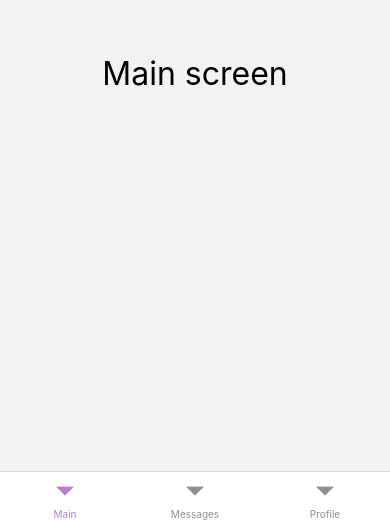
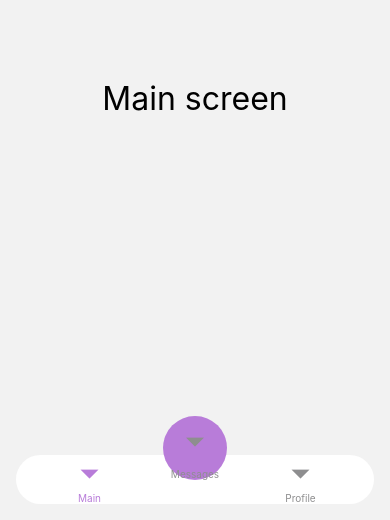
Before and after one commit to djanYaz/Deit.me, a React Native app in the folder app/: screen /Main in a window 390 px wide. Shown: the part 324-844 px from the top of the page. Built offline with nearby package versions, Linux system fonts and the light colour scheme.

Commit message:
add custom tab bar button

```diff
--- a/app/App.tsx
+++ b/app/App.tsx
@@ -11,6 +11,7 @@ import Main from './src/screens/Main';
 import { createBottomTabNavigator } from '@react-navigation/bottom-tabs';
 import Messages from './src/screens/Messages';
 import Profile from './src/screens/Profile';
+import LoveTabBarButton from './src/components/LoveTabBarButton';
 
 const Stack = createNativeStackNavigator<RootStackParamList>();
 const Tab = createBottomTabNavigator<RootTabParamList>();
@@ -34,9 +35,26 @@ const Tabs = () => {
       screenOptions={{
         headerShown: false,
         tabBarActiveTintColor: '#b87cd9',
+        tabBarStyle: {
+          position: 'absolute',
+          bottom: 16,
+          left: 16,
+          right: 16,
+          borderRadius: 32,
+          elevation: 32,
+          backgroundColor: 'white',
+          borderWidth: 0,
+          borderColor: 'white',
+        },
       }}>
       <Tab.Screen name="Main" component={Main} />
-      <Tab.Screen name="Messages" component={Messages} />
+      <Tab.Screen
+        name="Messages"
+        component={Messages}
+        options={{
+          tabBarButton: LoveTabBarButton,
+        }}
+      />
       <Tab.Screen name="Profile" component={Profile} />
     </Tab.Navigator>
   );
--- /dev/null
+++ b/app/src/components/LoveTabBarButton.tsx
@@ -0,0 +1,25 @@
+import React from 'react';
+import { BottomTabBarButtonProps } from '@react-navigation/bottom-tabs';
+import { StyleSheet, TouchableOpacity, View } from 'react-native';
+
+export default function LoveTabBarButton(props: BottomTabBarButtonProps) {
+  return (
+    <TouchableOpacity {...props} style={styles.touchContaienr}>
+      <View style={styles.viewContainer}>{props.children}</View>
+    </TouchableOpacity>
+  );
+}
+
+const styles = StyleSheet.create({
+  touchContaienr: {
+    top: -32,
+    justifyContent: 'center',
+    alignItems: 'center',
+  },
+  viewContainer: {
+    width: 64,
+    height: 64,
+    backgroundColor: '#b87cd9',
+    borderRadius: 64,
+  },
+});
```
